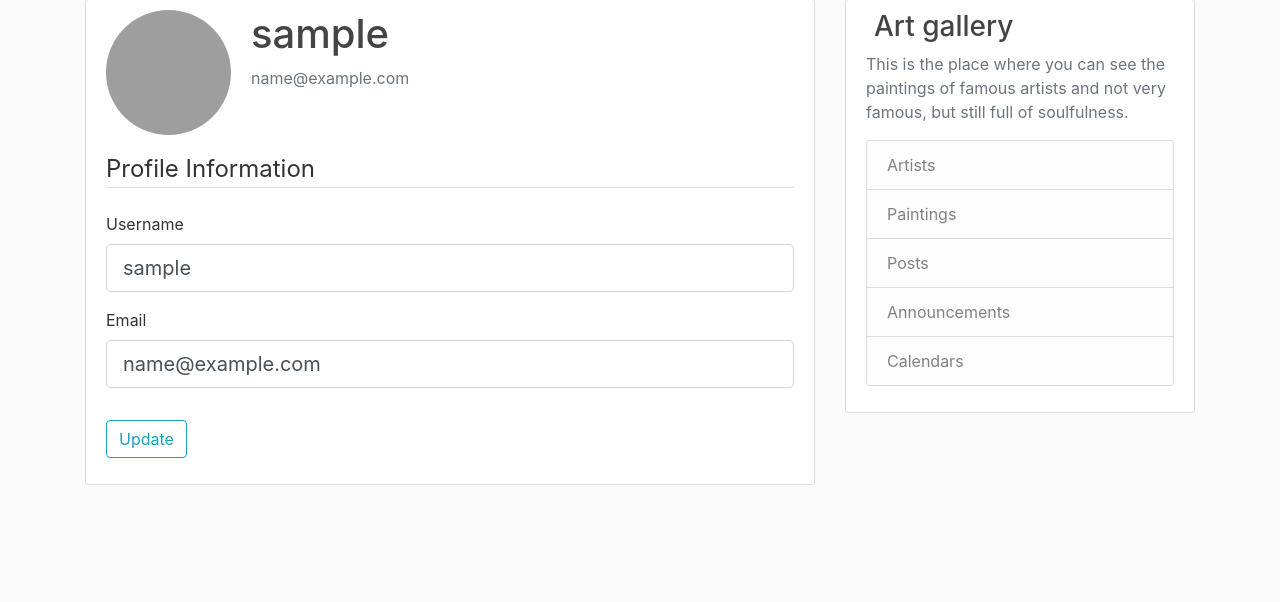
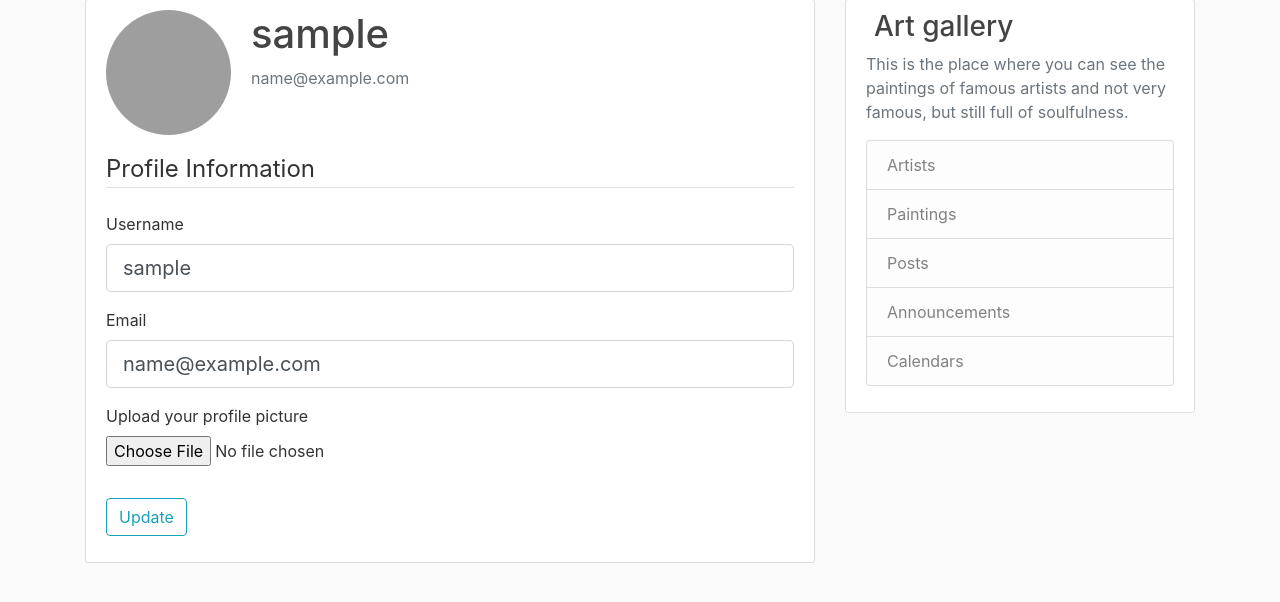
Before and after one commit to StachevGleb/Final_Project, a Flask app: page /profile in a window 1280 px wide. Shown: the part 81-683 px from the top of the page. Run offline with Flask 3, Linux system fonts and the light colour scheme; the visitor is signed in with stand-in values (Sample User, id 1); some libraries are stand-ins or nearby versions; grey boxes are pictures that could not be loaded.

Commit message:
FinalProjProfilePictureUpd

```diff
--- a/gallery/forms.py
+++ b/gallery/forms.py
@@ -3,6 +3,7 @@ from wtforms import StringField, PasswordField, SubmitField, BooleanField
 from wtforms.validators import DataRequired, Length, Email, EqualTo, ValidationError
 from gallery.models import User
 from flask_login import current_user
+from flask_wtf.file import FileField, FileAllowed
 
 class RegistrationForm(FlaskForm):
     username = StringField('Username',
@@ -38,6 +39,7 @@ class UpdateProfileForm(FlaskForm):
                            validators=[DataRequired(), Length(min=2, max=20)])
     email = StringField('Email',
                         validators=[DataRequired(), Email()])
+    profile_pic = FileField('Upload your profile picture', validators=[FileAllowed(['jpg', 'png'])])
     submit = SubmitField('Update')
 
     def validate_name(self, username):
--- a/gallery/routes.py
+++ b/gallery/routes.py
@@ -3,6 +3,10 @@ from gallery import app, db, bcrypt
 from gallery.forms import RegistrationForm, LoginForm, UpdateProfileForm
 from gallery.models import User, Post
 from flask_login import login_user, logout_user, login_required, current_user
+from PIL import Image
+import secrets
+import os
+
 
 posts = [
     {
@@ -65,15 +69,32 @@ def login():
 def logout():
     logout_user()
     return redirect(url_for('home'))
+
+def save_pic(form_pic):
+    random_hex = secrets.token_hex(8)
+    _, f_ext =  os.path.splitext(form_pic.filename)
+    pic_filename = random_hex + f_ext
+    pic_path = os.path.join(app.root_path, 'static/profile_img', pic_filename)
+
+    resized_pic = (125, 125)
+    img = Image.open(form_pic)
+    img.thumbnail(resized_pic)
+    img.save(pic_path)
+
+    return pic_filename
+
 @app.route("/profile", methods=['GET', 'POST'])
 @login_required
 def profile():
     form = UpdateProfileForm()
     if form.validate_on_submit():
+        if form.profile_pic.data:
+            picture_file = save_pic(form.profile_pic.data)
+            current_user.image_file = picture_file
         current_user.username = form.username.data
         current_user.email = form.email.data
         db.session.commit()
-        flash('Your name and email have been updated!', 'success')
+        flash('Your profile updated!', 'success')
         return redirect(url_for('profile'))
     elif request.method == 'GET':
         form.username.data = current_user.username
--- a/gallery/templates/profile.html
+++ b/gallery/templates/profile.html
@@ -9,7 +9,7 @@
         </div>
     </div>
 
-        <form method="POST" action="">
+        <form method="POST" action="" enctype="multipart/form-data">
             {{ form.hidden_tag() }}
             <fieldset class="form-group">
                 <legend class="border-bottom mb-4">Profile Information</legend>
@@ -40,12 +40,19 @@
                     {{ form.email(class="form-control form-control-lg") }}
                     {% endif %}
                 </div>
+                <div class="form-group">
+                    {{ form.profile_pic.label() }}
+                    {{ form.profile_pic(class="form-control-file") }}
+                    {% if form.profile_pic.errors %}
+                       {% for error in form.profile_pic.errors %}
+                            <span class="text-danger">{{ error }}</span></br>
+                       {% endfor %}
+                   {% endif %}
+                </div>
             </fieldset>
             <div class="form-group">
                 {{ form.submit(class="btn btn-outline-info") }}
             </div>
         </form>
     </div>
-
-
 {% endblock content %}
```
